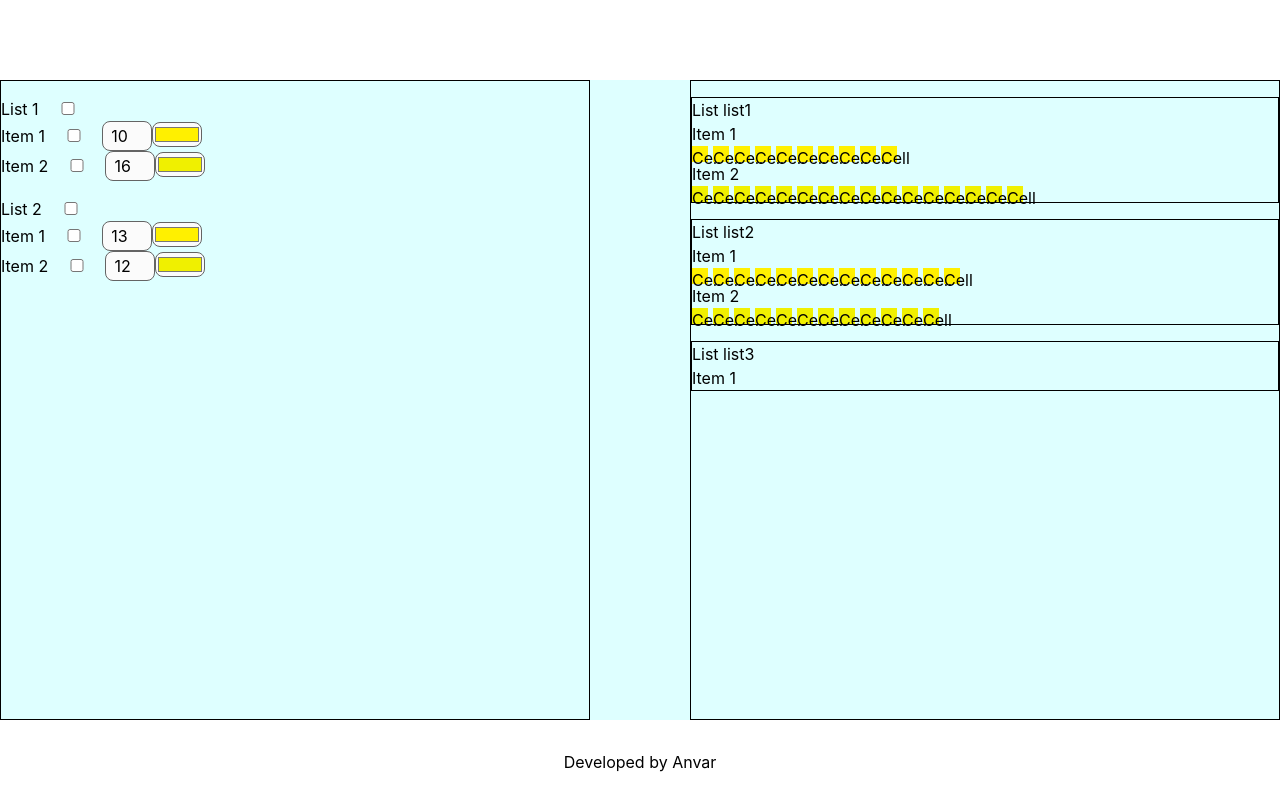
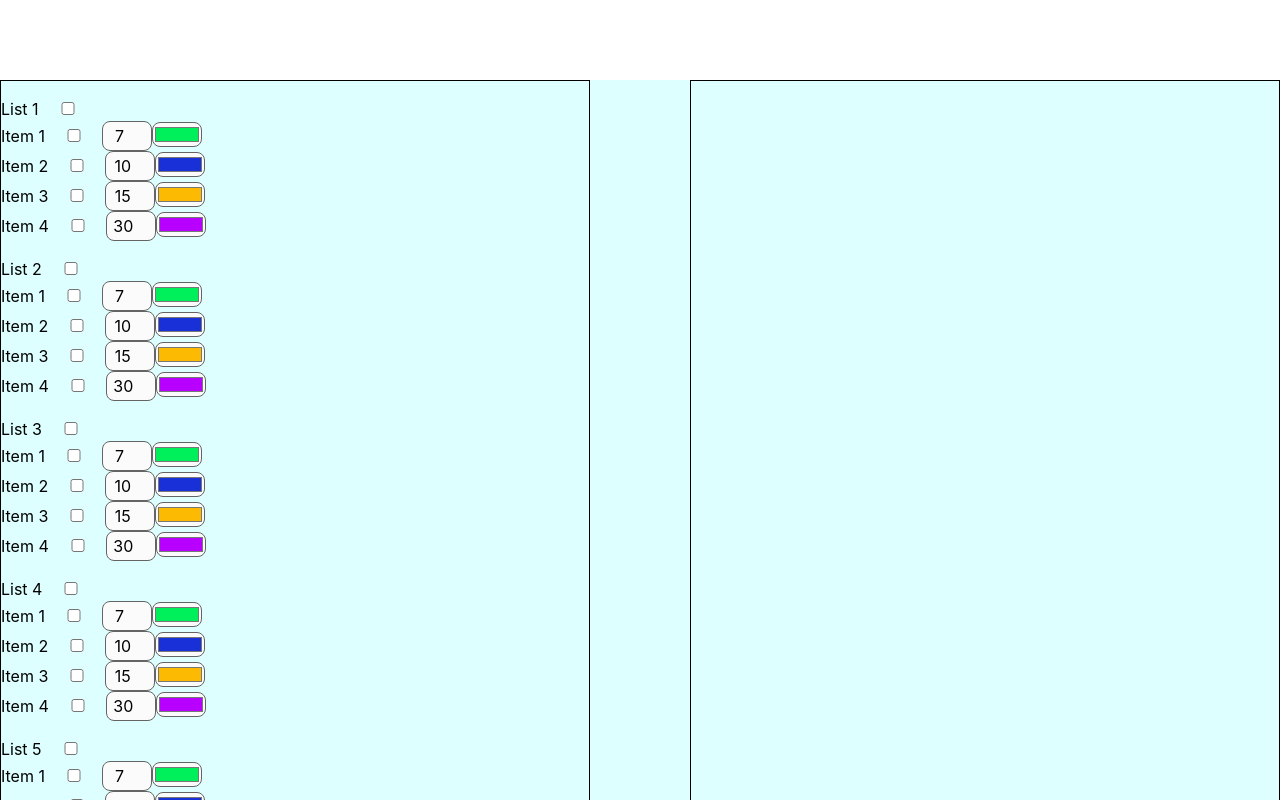
Before and after one commit to crecker05ru/procontext-task, a Vue app: page / in a window 1280 px wide. Shown: the top 800 px of the page. Built offline with nearby package versions, Linux system fonts and the light colour scheme.

Commit message:
change level

```diff
--- a/src/components/ColorLists.vue
+++ b/src/components/ColorLists.vue
@@ -1,6 +1,6 @@
 <template>
   <div class="left-side">
-    <the-select-list />
+    <the-select-list @selectAll="handleSelectAll" :lists="lists" />
   </div>
   <div class="right-side">
     <draw-list :renderList="lists" />
@@ -18,60 +18,158 @@ export default defineComponent({
     DrawList,
   },
   setup() {
-    const selectedItems = ref([]);
-    const lists = reactive({
-      list1: [
+    const lists = reactive([
       {
-          size: 10,
-          color: "#fff000",
+        isSelected: false,
+        items: [
+          {
+            size: 7,
+            color: "#00f05c",
             isSelected: false,
           },
           {
-          size: 16,
-          color: "#f0f000",
+            size: 10,
+            color: "#192fd7",
+            isSelected: false,
+          },
+          {
+            size: 15,
+            color: "#fcba03",
+            isSelected: false,
+          },
+          {
+            size: 30,
+            color: "#b700ff",
             isSelected: false,
           },
         ],
-      list2: [
+      },
       {
-          size: 13,
-          color: "#fff000",
+        isSelected: false,
+        items: [
+          {
+            size: 7,
+            color: "#00f05c",
             isSelected: false,
           },
           {
-          size: 12,
-          color: "#f0f000",
+            size: 10,
+            color: "#192fd7",
+            isSelected: false,
+          },
+          {
+            size: 15,
+            color: "#fcba03",
+            isSelected: false,
+          },
+          {
+            size: 30,
+            color: "#b700ff",
             isSelected: false,
           },
         ],
-      list3: [selectedItems],
-    });
-    const list1 = reactive([
+      },{
+        isSelected: false,
+        items: [
           {
-        size: 10,
-        color: "#fdddee",
+            size: 7,
+            color: "#00f05c",
             isSelected: false,
           },
           {
-        size: 16,
-        color: "#f00dee",
+            size: 10,
+            color: "#192fd7",
             isSelected: false,
           },
           {
-        size: 40,
-        color: "#f00dвe",
+            size: 15,
+            color: "#fcba03",
             isSelected: false,
           },
           {
-        size: 0,
-        color: "#fа0dee",
+            size: 30,
+            color: "#b700ff",
             isSelected: false,
           },
+        ],
+      },{
+        isSelected: false,
+        items: [
+          {
+            size: 7,
+            color: "#00f05c",
+            isSelected: false,
+          },
+          {
+            size: 10,
+            color: "#192fd7",
+            isSelected: false,
+          },
+          {
+            size: 15,
+            color: "#fcba03",
+            isSelected: false,
+          },
+          {
+            size: 30,
+            color: "#b700ff",
+            isSelected: false,
+          },
+        ],
+      },{
+        isSelected: false,
+        items: [
+          {
+            size: 7,
+            color: "#00f05c",
+            isSelected: false,
+          },
+          {
+            size: 10,
+            color: "#192fd7",
+            isSelected: false,
+          },
+          {
+            size: 15,
+            color: "#fcba03",
+            isSelected: false,
+          },
+          {
+            size: 30,
+            color: "#b700ff",
+            isSelected: false,
+          },
+        ],
+      },
     ]);
-
+    // const list1 = reactive([
+    //   {
+    //     size: 10,
+    //     color: "#fdddee",
+    //     isSelected: false,
+    //   },
+    //   {
+    //     size: 16,
+    //     color: "#f00dee",
+    //     isSelected: false,
+    //   },
+    //   {
+    //     size: 40,
+    //     color: "#f00dвe",
+    //     isSelected: false,
+    //   },
+    //   {
+    //     size: 0,
+    //     color: "#fа0dee",
+    //     isSelected: false,
+    //   },
+    // ]);
+      const handleSelectAll = (val) => {
+        console.log(val)
+      }
     return {
-      list1,
       lists,
+      handleSelectAll
     };
   },
 });
--- a/src/components/DrawList.vue
+++ b/src/components/DrawList.vue
@@ -2,16 +2,16 @@
   <div>
     <ul
       class="draw-list"
-      v-for="(list, listIndex) in renderList"
+      v-for="(list, listIndex) in checkedLists"
       :key="listIndex"
     >
       List
       {{
-        listIndex
+        listIndex + 1
       }}
       <li
         class="draw-list__item"
-        v-for="(item, itemIndex) in list"
+        v-for="(item, itemIndex) in list.items"
         :key="itemIndex"
       >
         <div>Item {{ itemIndex + 1 }}</div>
@@ -27,14 +27,33 @@
   </div>
 </template>
 <script>
-import { defineComponent } from "vue";
+import { computed, defineComponent } from "vue";
 import TheCell from "./TheCell.vue";
 
 export default defineComponent({
   components: { TheCell },
   name: "DrawList",
   props: ["renderList"],
-  setup() {},
+  setup(props, ctx) {
+    const checkedLists = computed(() => {
+      let newLists = props.renderList.filter( list => list.isSelected === true)
+      console.log('newLists',newLists)
+
+      return newLists
+    })
+
+    const selectedItems = computed(() => {
+      let items = props.renderList.map( lists => lists.items.filter(item => item.isSelected === true))
+      console.log('items',items)
+
+      return items
+    })
+
+    return {
+      checkedLists,
+      selectedItems
+    }
+  },
 });
 </script>
 <style lang="scss" scoped>
--- a/src/components/TheCell.vue
+++ b/src/components/TheCell.vue
@@ -1,5 +1,5 @@
 <template>
-  <div class="cell" :style="{ 'background-color': color }">Cell</div>
+  <div class="cell" :style="{ 'background-color': color }"></div>
 </template>
 <script>
 import { defineComponent } from "vue";
--- a/src/components/TheSelectList.vue
+++ b/src/components/TheSelectList.vue
@@ -6,7 +6,7 @@
       :key="listIndex"
     >
       <label :for="listIndex">List {{ listIndex + 1}}</label>
-      <input :id="listIndex" type="checkbox" v-model="list.isSelected" />
+      <input :id="listIndex" type="checkbox" v-model="list.isSelected" @change="handleChange({listIndex, checked: $event.target.checked})" />
       <li v-for="(item, itemIndex) in list.items" :key="itemIndex">
         <the-item
           :item="item"
@@ -26,50 +26,54 @@ import TheItem from "./TheItem.vue";
 export default defineComponent({
   components: { TheItem },
   name: "TheSelectList",
-  // props: ["selectLists", "selectedItems"],
+  props: ["lists"],
+  emits: ['selectAll'],
   setup(props, ctx) {
     const checkedItems = ref([]);
     const checkedLists = computed(() => {
       lists
     })
 
-    const lists = reactive([
-      {
-        isSelected: false,
-        items: [
-          {
-            size: 10,
-            color: "#fff000",
-            isSelected: false,
-          },
-          {
-            size: 16,
-            color: "#f0f000",
-            isSelected: false,
-          },
-        ],
-      },
-     {
-        isSelected: false,
-        items: [
-          {
-            size: 13,
-            color: "#fff000",
-            isSelected: false,
-          },
-          {
-            size: 12,
-            color: "#f0f000",
-            isSelected: false,
-          },
-        ],
-      },
+    // const lists = reactive([
+    //   {
+    //     isSelected: false,
+    //     items: [
+    //       {
+    //         size: 10,
+    //         color: "#00f05c",
+    //         isSelected: false,
+    //       },
+    //       {
+    //         size: 16,
+    //         color: "#192fd7",
+    //         isSelected: false,
+    //       },
+    //     ],
+    //   },
+    //  {
+    //     isSelected: false,
+    //     items: [
+    //       {
+    //         size: 13,
+    //         color: "#fff000",
+    //         isSelected: false,
+    //       },
+    //       {
+    //         size: 12,
+    //         color: "#f0f000",
+    //         isSelected: false,
+    //       },
+    //     ],
+    //   },
+    // ]);
 
-    ]);
+    const handleChange = (params) => {
+      ctx.emit('selectAll', params)
+    }
 
     return {
       checkedItems,
-      lists,
+      handleChange
     };
   },
 });
```
Lines whose indentation alone changed are shown as unchanged.
